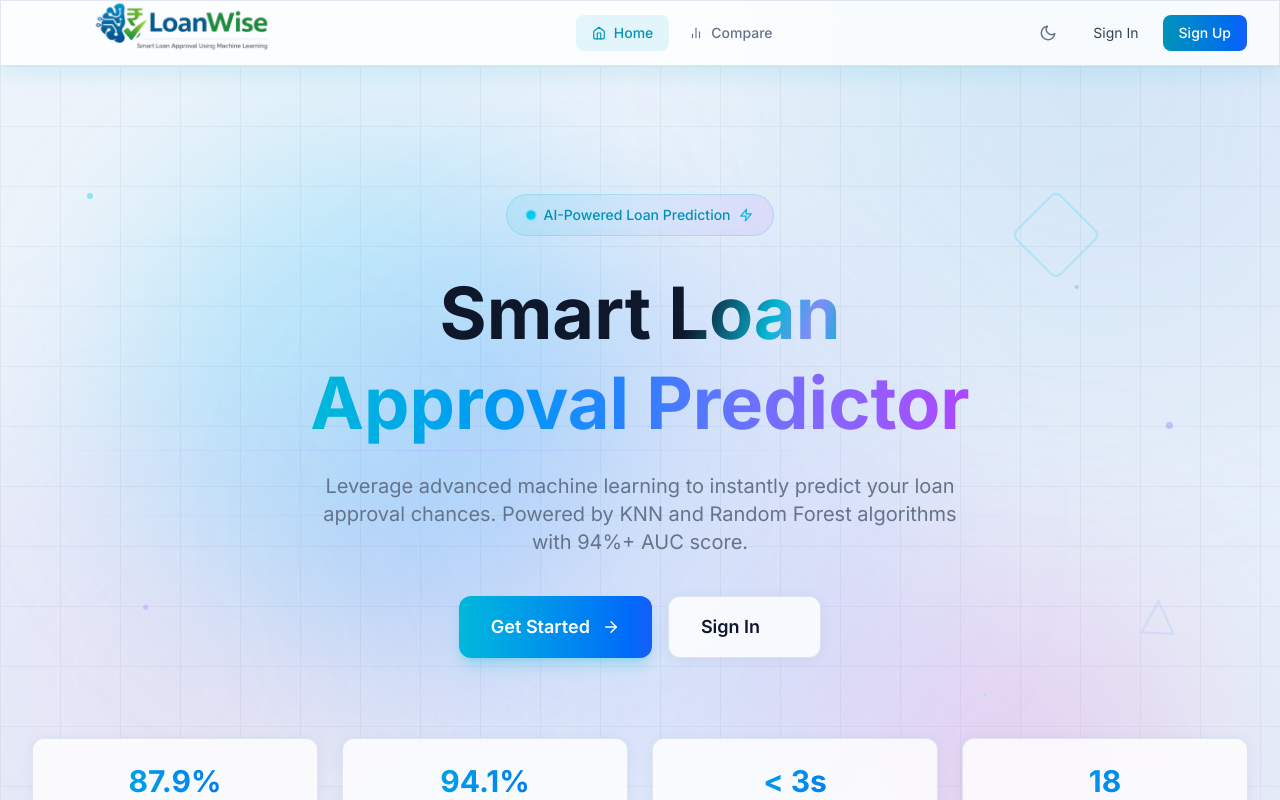
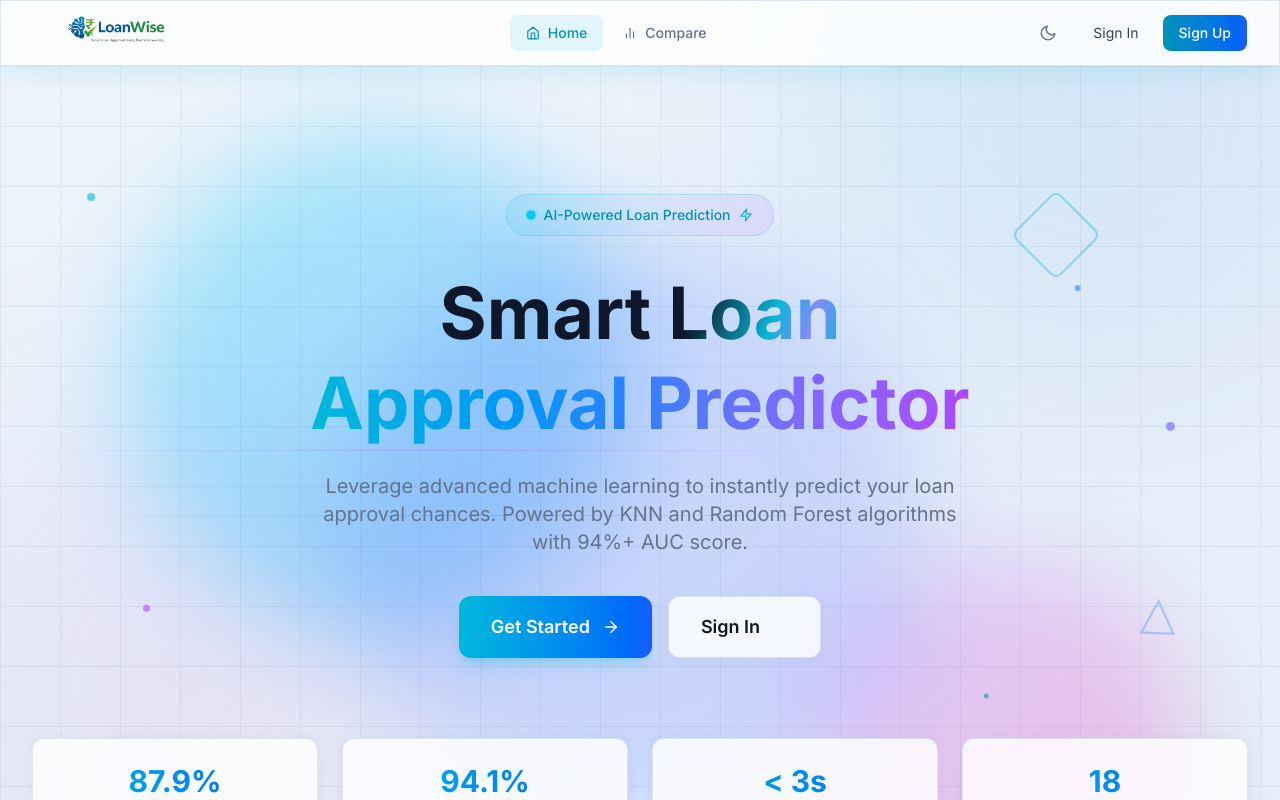
Before and after one commit to Sejal26-web/FinanceTrainingModel, a React (Vite) app in the folder client/: page / in a window 1280 px wide. Shown: the top 800 px of the page. Built offline with nearby package versions, Linux system fonts and the light colour scheme.

Commit message:
logo fix

```diff
--- a/client/src/components/layout/Navbar.jsx
+++ b/client/src/components/layout/Navbar.jsx
@@ -36,7 +36,7 @@ export default function Navbar() {
             <img
               src={logo}
               alt="LoanWise"
-              className="h-50 w-auto object-contain transition-all duration-300 group-hover:scale-105"
+              className="h-28 w-auto object-contain transition-all duration-300 group-hover:scale-105"
             />
           </Link>
 
--- a/client/src/index.css
+++ b/client/src/index.css
@@ -159,8 +159,8 @@ body::after {
   75% { transform: translate(-15px, -10px); }
 }
 @keyframes heroGridPulse {
-  0%, 100% { opacity: 0.03; }
-  50% { opacity: 0.08; }
+  0%, 100% { opacity: 0.04; }
+  50% { opacity: 0.10; }
 }
 @keyframes countUp {
   from { opacity: 0; transform: translateY(12px); }
@@ -217,11 +217,21 @@ body::after {
 
 .hero-orb {
   animation: heroOrb 12s ease-in-out infinite;
-  filter: blur(80px);
+  filter: blur(60px);
 }
 .hero-orb-2 {
   animation: heroOrb 15s ease-in-out infinite reverse;
-  filter: blur(100px);
+  filter: blur(70px);
+}
+
+:root.light .hero-orb,
+:root.light .hero-orb-2 {
+  filter: blur(50px);
+}
+
+:root.light .hero-grid-bg {
+  animation: heroGridPulse 4s ease-in-out infinite;
+  opacity: 0.06;
 }
 
 .hero-stat-enter {
--- a/client/src/pages/LandingPage.jsx
+++ b/client/src/pages/LandingPage.jsx
@@ -69,23 +69,23 @@ export default function LandingPage() {
         <div className="absolute inset-0 hero-grid-bg pointer-events-none" />
 
         {/* Animated gradient orbs */}
-        <div className="absolute top-20 left-[10%] w-[500px] h-[500px] rounded-full bg-gradient-to-br from-cyan-400/20 to-blue-500/20 hero-orb pointer-events-none" />
-        <div className="absolute bottom-10 right-[5%] w-[400px] h-[400px] rounded-full bg-gradient-to-br from-purple-400/20 to-pink-500/20 hero-orb-2 pointer-events-none" />
-        <div className="absolute top-1/2 left-1/2 -translate-x-1/2 -translate-y-1/2 w-[600px] h-[600px] rounded-full bg-gradient-to-br from-blue-500/10 to-indigo-500/10 hero-orb pointer-events-none" style={{ animationDelay: "-4s" }} />
+        <div className="absolute top-20 left-[10%] w-[500px] h-[500px] rounded-full bg-gradient-to-br from-cyan-400/30 to-blue-500/30 dark:from-cyan-400/20 dark:to-blue-500/20 hero-orb pointer-events-none" />
+        <div className="absolute bottom-10 right-[5%] w-[400px] h-[400px] rounded-full bg-gradient-to-br from-purple-400/30 to-pink-500/30 dark:from-purple-400/20 dark:to-pink-500/20 hero-orb-2 pointer-events-none" />
+        <div className="absolute top-1/2 left-1/2 -translate-x-1/2 -translate-y-1/2 w-[600px] h-[600px] rounded-full bg-gradient-to-br from-blue-500/20 to-indigo-500/20 dark:from-blue-500/10 dark:to-indigo-500/10 hero-orb pointer-events-none" style={{ animationDelay: "-4s" }} />
 
         {/* Floating particles */}
         <div className="absolute inset-0 pointer-events-none overflow-hidden">
           {[
-            { top: "15%", left: "8%", size: 6, color: "bg-cyan-400", delay: "0s" },
-            { top: "25%", left: "85%", size: 4, color: "bg-blue-400", delay: "-2s" },
-            { top: "60%", left: "12%", size: 5, color: "bg-purple-400", delay: "-4s" },
-            { top: "70%", left: "78%", size: 3, color: "bg-cyan-300", delay: "-1s" },
-            { top: "40%", left: "92%", size: 7, color: "bg-indigo-400", delay: "-3s" },
-            { top: "80%", left: "45%", size: 4, color: "bg-teal-400", delay: "-5s" },
+            { top: "15%", left: "8%", size: 8, color: "bg-cyan-500 dark:bg-cyan-400", delay: "0s" },
+            { top: "25%", left: "85%", size: 6, color: "bg-blue-500 dark:bg-blue-400", delay: "-2s" },
+            { top: "60%", left: "12%", size: 7, color: "bg-purple-500 dark:bg-purple-400", delay: "-4s" },
+            { top: "70%", left: "78%", size: 5, color: "bg-cyan-600 dark:bg-cyan-300", delay: "-1s" },
+            { top: "40%", left: "92%", size: 9, color: "bg-indigo-500 dark:bg-indigo-400", delay: "-3s" },
+            { top: "80%", left: "45%", size: 6, color: "bg-teal-500 dark:bg-teal-400", delay: "-5s" },
           ].map((dot, i) => (
             <div
               key={i}
-              className={`absolute rounded-full ${dot.color} opacity-40 hero-dot`}
+              className={`absolute rounded-full ${dot.color} opacity-60 dark:opacity-40 hero-dot`}
               style={{
                 top: dot.top,
                 left: dot.left,
@@ -99,20 +99,20 @@ export default function LandingPage() {
 
         {/* Animated accent lines */}
         <div className="absolute top-1/3 left-0 right-0 pointer-events-none">
-          <div className="hero-line h-px bg-gradient-to-r from-transparent via-cyan-500/40 to-transparent mb-20" />
-          <div className="hero-line h-px bg-gradient-to-r from-transparent via-purple-500/30 to-transparent mb-16" />
-          <div className="hero-line h-px bg-gradient-to-r from-transparent via-blue-500/20 to-transparent" />
+          <div className="hero-line h-px bg-gradient-to-r from-transparent via-cyan-500/60 dark:via-cyan-500/40 to-transparent mb-20" />
+          <div className="hero-line h-px bg-gradient-to-r from-transparent via-purple-500/50 dark:via-purple-500/30 to-transparent mb-16" />
+          <div className="hero-line h-px bg-gradient-to-r from-transparent via-blue-500/40 dark:via-blue-500/20 to-transparent" />
         </div>
 
         {/* Floating geometric shapes */}
-        <div className="absolute top-[15%] right-[15%] hero-float pointer-events-none opacity-20">
-          <div className="w-16 h-16 border-2 border-cyan-400 rounded-lg rotate-45" />
+        <div className="absolute top-[15%] right-[15%] hero-float pointer-events-none opacity-40 dark:opacity-20">
+          <div className="w-16 h-16 border-2 border-cyan-500 dark:border-cyan-400 rounded-lg rotate-45" />
         </div>
-        <div className="absolute bottom-[20%] left-[10%] hero-float-reverse pointer-events-none opacity-15">
-          <div className="w-12 h-12 border-2 border-purple-400 rounded-full" />
+        <div className="absolute bottom-[20%] left-[10%] hero-float-reverse pointer-events-none opacity-35 dark:opacity-15">
+          <div className="w-12 h-12 border-2 border-purple-500 dark:border-purple-400 rounded-full" />
         </div>
-        <div className="absolute top-[60%] right-[8%] hero-float-slow pointer-events-none opacity-15">
-          <svg width="40" height="40" viewBox="0 0 40 40" className="text-blue-400">
+        <div className="absolute top-[60%] right-[8%] hero-float-slow pointer-events-none opacity-35 dark:opacity-15">
+          <svg width="40" height="40" viewBox="0 0 40 40" className="text-blue-500 dark:text-blue-400">
             <polygon points="20,4 36,36 4,36" fill="none" stroke="currentColor" strokeWidth="2" />
           </svg>
         </div>
```
